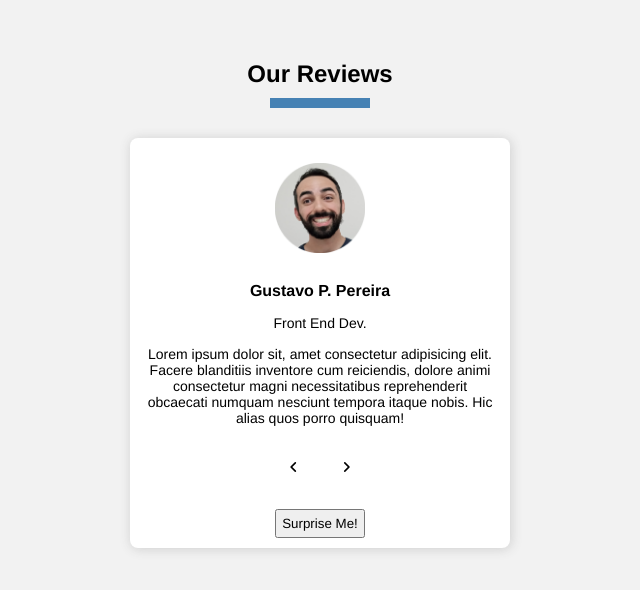
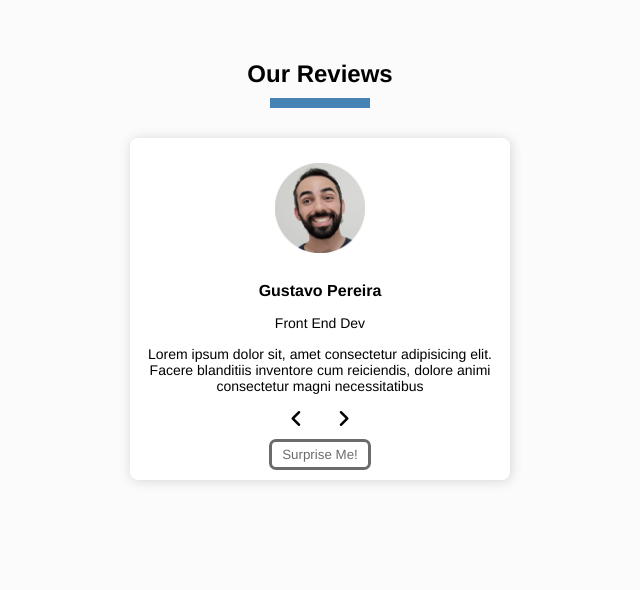
Before and after one commit to gustavupp/Short-Projects, a plain HTML site: page Reviews/reviews.html in a window 1280 px wide. Shown: the whole page, without its empty margins (320-960 px from the left). Drawn offline with Linux system fonts and the light colour scheme.

Commit message:
reviews finalized
reviews finalized

```diff
--- a/Reviews/reviews.css
+++ b/Reviews/reviews.css
@@ -7,7 +7,7 @@
 }
 
 body {
-    background-color: rgba(211, 211, 211, 0.295);
+    background-color: rgba(235, 233, 233, 0.171);
 }
 
 .underline {
@@ -35,7 +35,24 @@ p {
     font-size: 14px;
 }
 
+.random-button {
+    border: solid;
+    border-radius: 7px;
+    padding: 5px 10px;
+    cursor: pointer;
+    background-color: transparent;
+    color: rgba(0, 0, 0, 0.582);
+}
+
+.button-container {
+    padding: 0;
+    margin: -10px 0px -10px 0px;
+}
+
 .prev-button, .next-button {
     border-style: none;
     background-color: white;
+    cursor: pointer;
+    font-size: 20px;
+    padding: 0;
 }
--- a/Reviews/reviews.html
+++ b/Reviews/reviews.html
@@ -18,11 +18,11 @@
                 <!--card container-->
                 <article class="card-container">
                     <div class="img-container">
-                        <img src="./images/roundThumbnail.png" alt="Photos" />
+                        <img id="image" src="./images/photo0.png" alt="Photo" />
                     </div>
                     <h4 id="author">Gustavo P. Pereira</h4>
-                    <p class="job">Front End Dev.</p>
-                    <p class="info">Lorem ipsum dolor sit, amet consectetur adipisicing elit. Facere blanditiis inventore cum reiciendis, dolore animi consectetur magni necessitatibus reprehenderit obcaecati numquam nesciunt tempora itaque nobis. Hic alias quos porro quisquam!</p>
+                    <p id="job">Front End Dev.</p>
+                    <p id="info">Lorem ipsum dolor sit, amet consectetur adipisicing elit. Facere blanditiis inventore cum reiciendis, dolore animi consectetur magni necessitatibus reprehenderit obcaecati numquam nesciunt tempora itaque nobis. Hic alias quos porro quisquam!</p>
 
                     <!--prev and next buttons-->
                     <div class="button-container">
--- a/Reviews/reviews.js
+++ b/Reviews/reviews.js
@@ -0,0 +1,85 @@
+//reviews data
+const reviews = [
+{
+    id: 0,
+    name: 'Gustavo Pereira',
+    job: 'Front End Dev',
+    img: './images/photo0.png',
+    text: 'Lorem ipsum dolor sit, amet consectetur adipisicing elit. Facere blanditiis inventore cum reiciendis, dolore animi consectetur magni necessitatibus'
+},
+{
+    id: 1,
+    name: 'Aristotle',
+    job: 'Philosopher',
+    img: './images/photo1.png',
+    text: 'Lorem ipsum dolor sit amet consectetur adipisicing elit. Repellendus voluptatibus porro ullam doloremque. Sapiente asperiores voluptate a? Quod.'
+},
+{
+    id: 2,
+    name: 'Anthea',
+    job: 'Goddess',
+    img: './images/photo2.png',
+    text: 'Lorem ipsum dolor sit amet consectetur adipisicing elit. Temporibus, necessitatibus non eos odit magnam ipsa similique nostrum ipsam.'
+},
+{
+    id: 3,
+    name: 'Khafre',
+    job: 'Sphinx',
+    img: './images/photo3.png',
+    text: 'Facere blanditiis inventore cum reiciendis, dolore animi consectetur magni necessitatibus reprehenderit obcaecati numquam nesciunt tempora itaque nobis.'
+},
+{
+    id: 4,
+    name: 'Seneca',
+    job: 'Stoic Philosopher',
+    img: './images/photo4.png',
+    text: 'Lorem ipsum dolor sit, amet consectetur adipisicing elit. Facere blanditiis inventore cum reiciendis, dolore animi consectetur magni necessitatibus'
+}
+];
+
+// select items
+const author = document.getElementById('author');
+const image = document.getElementById('image');
+const job = document.getElementById('job');
+const info = document.getElementById('info');
+const prevBtn = document.querySelector('.prev-button');
+const nextBtn = document.querySelector('.next-button');
+const randomBtn = document.querySelector('.random-button');
+
+//set first default review when page loads
+let currentItem = 0;
+window.addEventListener('DOMContentLoaded', showReview(0));
+
+//function to show review
+function showReview(person) {
+    const item = reviews[person];
+    image.src = item.img;
+    job.textContent = item.job;
+    author.textContent = item.name;
+    info.textContent = item.text;
+}
+
+//next button
+nextBtn.addEventListener('click', function() {
+    currentItem++;
+    if (currentItem > reviews.length - 1) {
+        currentItem = 0;
+    }
+    showReview(currentItem);
+});
+
+//previous button
+prevBtn.addEventListener('click', function() {
+    currentItem--;
+    if (currentItem < 0) {
+        currentItem = reviews.length - 1;
+    }
+    showReview(currentItem);
+});
+
+//random button
+randomBtn.addEventListener('click', function() {
+    currentItem = Math.floor(Math.random() * reviews.length);
+    showReview(currentItem);
+    console.log(currentItem);
+});
```
Also changed, not shown: Reviews/images/photo0.png (renamed from Reviews/images/roundThumbnail.png), Reviews/images/photo1.png (added), Reviews/images/photo2.png (added), Reviews/images/photo3.png (added), Reviews/images/photo4.png (added).
